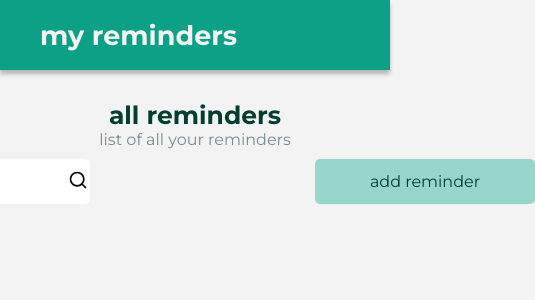
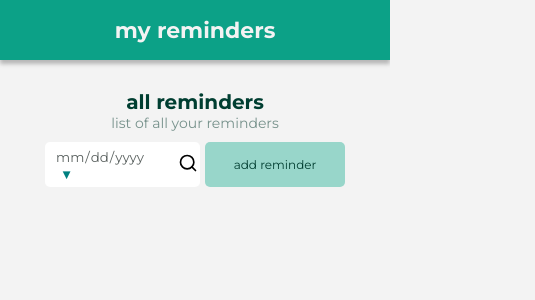
Before and after one commit to vitoriabispo/lembretes, a React (Create React App) app in the folder frontend/: page / in a window 390 px wide. Shown: the top 300 px of the page, 535 px wide, since content can reach past the window. Built offline with nearby package versions, Linux system fonts and the light colour scheme; the HTML template or start-up script is replaced by a standard one.

Commit message:
making the reminders plataform responsive

```diff
--- a/frontend/src/components/AllReminders/AllReminders.css
+++ b/frontend/src/components/AllReminders/AllReminders.css
@@ -87,3 +87,66 @@
   overflow: hidden;
   overflow-y: scroll;
 }
+
+@media (max-width: 800px) {
+  .searchRow {
+    width: 550px;
+
+    display: flex;
+    justify-content: space-between;
+    margin: 10px 0 10px 0;
+  }
+}
+
+
+@media (max-width: 600px) {
+  .searchRow {
+    width: 450px;
+  }
+
+  .searchRow input {
+    width: 120px;
+  }
+
+  .newReminderButton button {
+    width: 140px;
+  }
+
+  .descriptionAllReminders h3 {
+    font-size: 20px;
+  }
+
+  .descriptionAllReminders p {
+    font-size: 14px;
+  }
+
+  .newReminderButton button {
+    font-size: 12px;
+  }
+}
+
+@media (max-width: 500px) {
+  .searchRow {
+    width: 350px;
+  }
+}
+
+@media (max-width: 400px) {
+  .searchRow {
+    width: 300px;
+  }
+
+}
+
+@media (max-width: 300px) {
+  .searchRow {
+    width: 250px;
+  }
+  .searchRow input {
+    width: 100px;
+  }
+
+  .newReminderButton button {
+    width: 120px;
+  }
+}
--- a/frontend/src/components/Header/Header.css
+++ b/frontend/src/components/Header/Header.css
@@ -16,3 +16,18 @@
 
   margin-left: 40px;
 }
+
+
+@media (max-width: 600px) {
+  .pageHeader {
+    height: 60px;
+    align-content: center;
+    justify-content: center;
+
+  }
+  .pageHeader p {
+    font-size: 22px;
+    text-align: center;
+    margin-left: 0;
+  }
+}
--- a/frontend/src/components/NewReminder/NewReminder.css
+++ b/frontend/src/components/NewReminder/NewReminder.css
@@ -165,3 +165,47 @@ input[type="date"]::-webkit-inner-spin-button {
 input[type="date"]::-webkit-clear-button {
    z-index: 1;
 }
+
+
+@media (max-width: 600px) {
+  .newReminderForm {
+    top: 60px;
+    right: 0;
+  }
+
+  .formNewReminder {
+    justify-content: center;
+  }
+}
+
+@media (max-width: 400px) {
+  .formNewReminder input {
+    width: 240px;
+  }
+
+  .formNewReminder button {
+    width: 250px;
+    font-size: 12px;
+  }
+
+  .descriptionNewReminder h3 {
+    font-size: 20px;
+  }
+
+  .descriptionNewReminder p {
+    font-size: 14px;
+  }
+
+  .containerDateColor {
+    max-width: 250px;
+
+  }
+
+  .containerDateColor #date {
+    max-width: 120px;
+  }
+
+  .containerDateColor #color {
+    max-width: 110px;
+  }
+}
--- a/frontend/src/components/SingleDate/SingleDate.css
+++ b/frontend/src/components/SingleDate/SingleDate.css
@@ -49,7 +49,7 @@
   padding: 5px;
 
   display: grid;
-  grid-template-columns: 10fr 1fr;
+  grid-template-columns: 15fr 1fr;
   align-items: center;
 }
 
@@ -59,13 +59,6 @@
   font-size: 18px;
 
   color: #5B6260;
-}
-
-.singleReminderBtns {
-  display: grid;
-  column-gap: 2px;
-
-  grid-template-columns: 1fr 1fr;
 }
 
 .singleReminderBtns button {
@@ -83,3 +76,47 @@
   transition: 1s;
   color: #003E31;
 }
+
+@media (max-width: 800px) {
+  .singleDate {
+    width: 500px;
+  }
+}
+
+@media (max-width: 600px) {
+  .singleDate {
+    width: 400px;
+  }
+}
+
+@media (max-width: 500px) {
+  .singleDate {
+    width: 300px;
+  }
+}
+
+@media (max-width: 400px) {
+  .singleDate {
+    width: 250px;
+  }
+
+  .dateReminder p {
+    font-size: 16px;
+  }
+
+  .dateReminder button {
+    width: 20px;
+    height: 20px;
+  }
+
+  .singleReminder p {
+    font-size: 14px;
+  }
+}
+
+@media (max-width: 300px) {
+  .singleDate {
+    width: 230px;
+    padding: 8px;
+  }
+}
```
